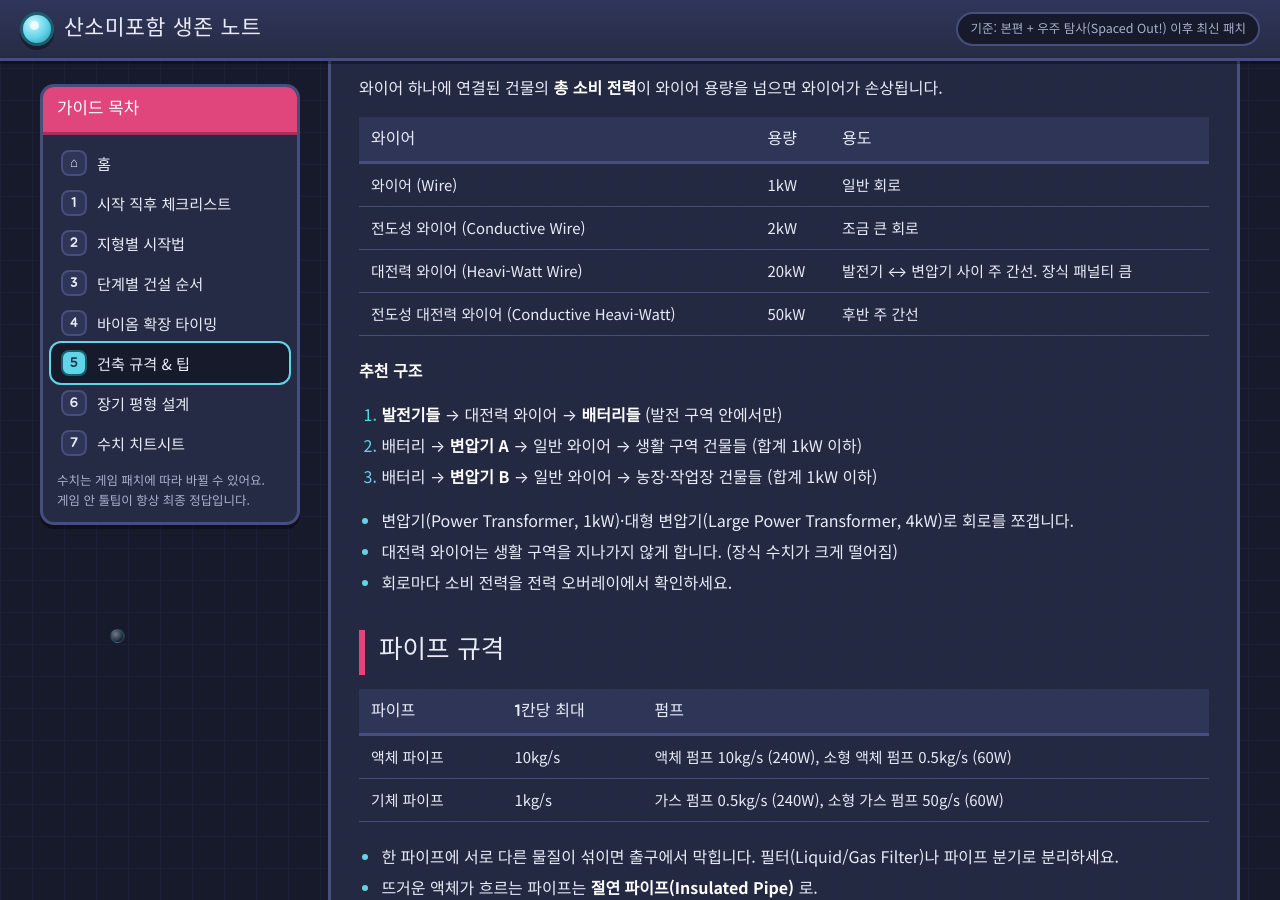
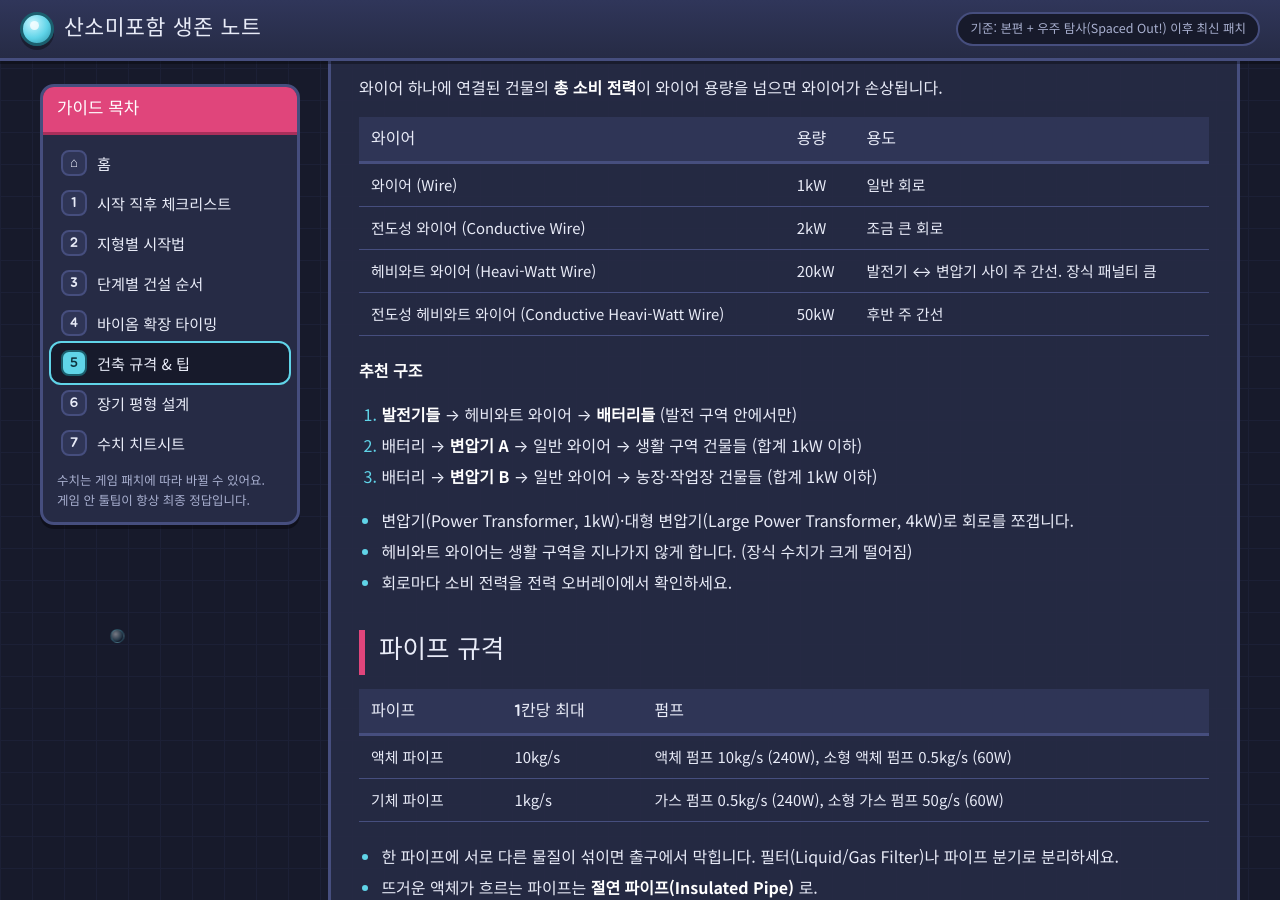
Before and after one commit to zaGamer95/oni, a Jekyll site: the page built from guide/05-build-specs.md, in a window 1280 px wide and 900 px high, scrolled down 4348 px. Built offline with Jekyll 4.4.1, drawn with Linux system fonts in a browser that asks for light colours.

Commit message:
대전력 와이어를 게임 표기인 헤비와트 와이어로
Co-Authored-By: Claude Opus 5.5 <noreply@anthropic.com>
Claude-Session: https://claude.ai/code/session_01D1TBnTN2zCF5GznAR3nQVd

```diff
--- a/guide/05-build-specs.md
+++ b/guide/05-build-specs.md
@@ -101,17 +101,17 @@ description: 층 높이, 방 크기, 동선, 와이어·파이프 용량, 재료
 |---|---|---|
 | 와이어 (Wire) | 1kW | 일반 회로 |
 | 전도성 와이어 (Conductive Wire) | 2kW | 조금 큰 회로 |
-| 대전력 와이어 (Heavi-Watt Wire) | 20kW | 발전기 ↔ 변압기 사이 주 간선. 장식 패널티 큼 |
-| 전도성 대전력 와이어 (Conductive Heavi-Watt) | 50kW | 후반 주 간선 |
+| 헤비와트 와이어 (Heavi-Watt Wire) | 20kW | 발전기 ↔ 변압기 사이 주 간선. 장식 패널티 큼 |
+| 전도성 헤비와트 와이어 (Conductive Heavi-Watt Wire) | 50kW | 후반 주 간선 |
 
 **추천 구조**
 
-1. **발전기들** → 대전력 와이어 → **배터리들** (발전 구역 안에서만)
+1. **발전기들** → 헤비와트 와이어 → **배터리들** (발전 구역 안에서만)
 2. 배터리 → **변압기 A** → 일반 와이어 → 생활 구역 건물들 (합계 1kW 이하)
 3. 배터리 → **변압기 B** → 일반 와이어 → 농장·작업장 건물들 (합계 1kW 이하)
 
 - 변압기(Power Transformer, 1kW)·대형 변압기(Large Power Transformer, 4kW)로 회로를 쪼갭니다.
-- 대전력 와이어는 생활 구역을 지나가지 않게 합니다. (장식 수치가 크게 떨어짐)
+- 헤비와트 와이어는 생활 구역을 지나가지 않게 합니다. (장식 수치가 크게 떨어짐)
 - 회로마다 소비 전력을 전력 오버레이에서 확인하세요.
 
 ## 파이프 규격
```
Also changed, not shown: guide/07-numbers.md (+1 -1 lines).
